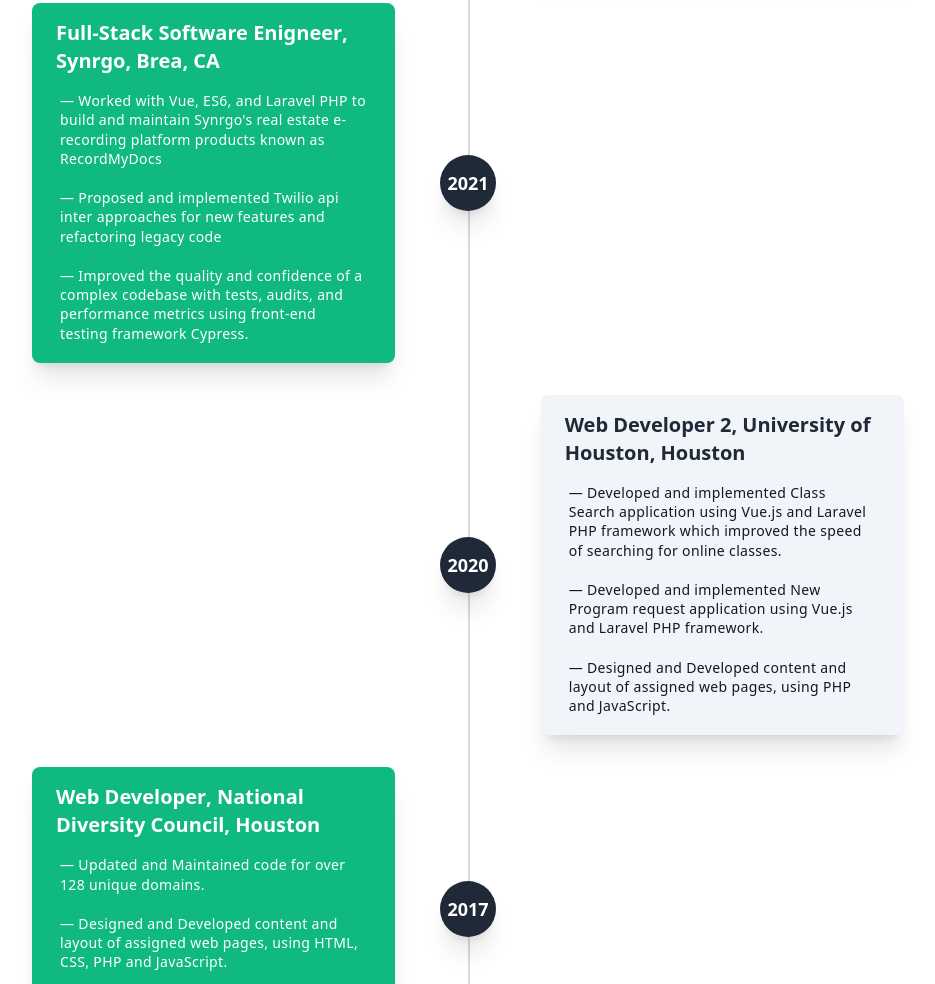
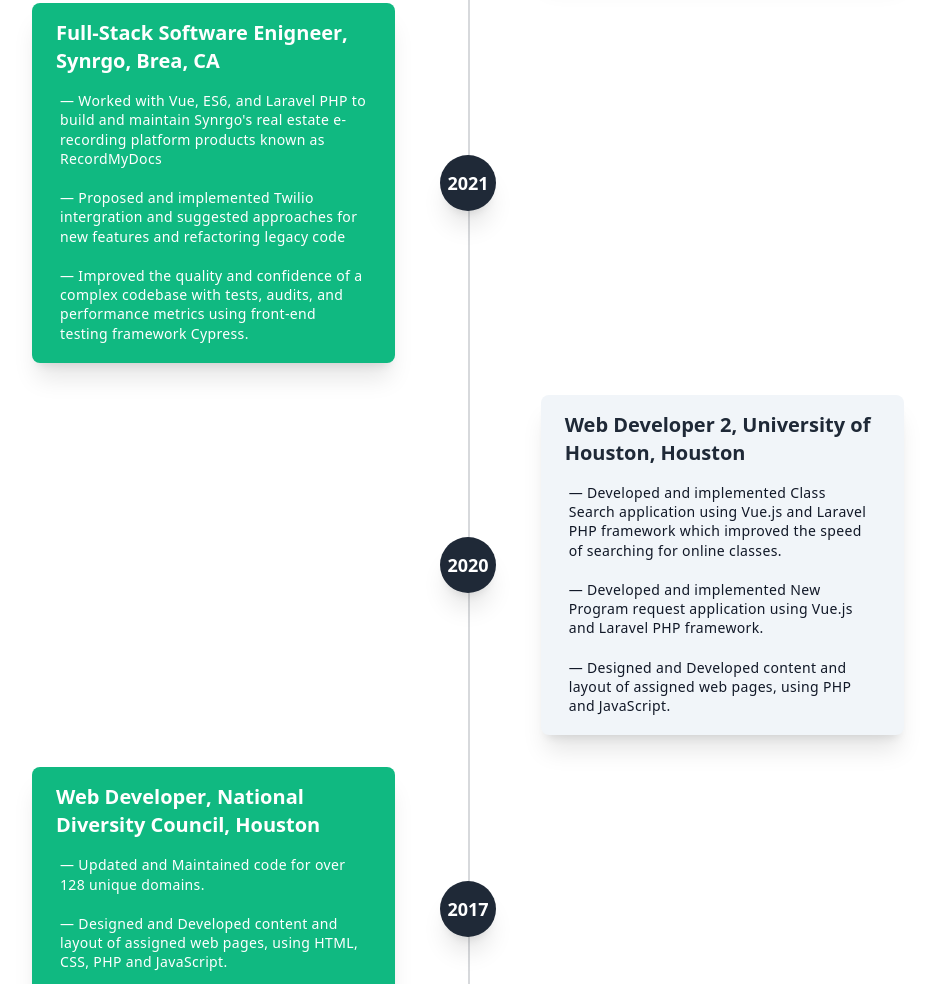
Before and after one commit to dwoods447/dwoods447.github.io, a website: page index.html in a window 1280 px wide. Shown: the part 2214-3198 px from the top of the page, without its empty margins (312-1247 px from the left). Drawn offline with nearby package versions, Linux system fonts and the light colour scheme.

Commit message:
fix tyop with synrgo

```diff
--- a/index.html
+++ b/index.html
@@ -390,7 +390,7 @@
 
                     <li class="mt-3 p-1">&mdash;&nbsp;Worked with Vue, ES6, and Laravel PHP to build and maintain
                       Synrgo's real estate e-recording platform products known as RecordMyDocs</li>
-                    <li class="mt-3 p-1">&mdash;&nbsp;Proposed and implemented Twilio api inter approaches for new features
+                    <li class="mt-3 p-1">&mdash;&nbsp;Proposed and implemented Twilio intergration and suggested approaches for new features
                       and refactoring legacy code</li>
                     <li class="mt-3 p-1">&mdash;&nbsp;Improved the quality and confidence of a complex codebase with
                       tests, audits, and performance metrics using front-end testing framework Cypress.</li>
```
